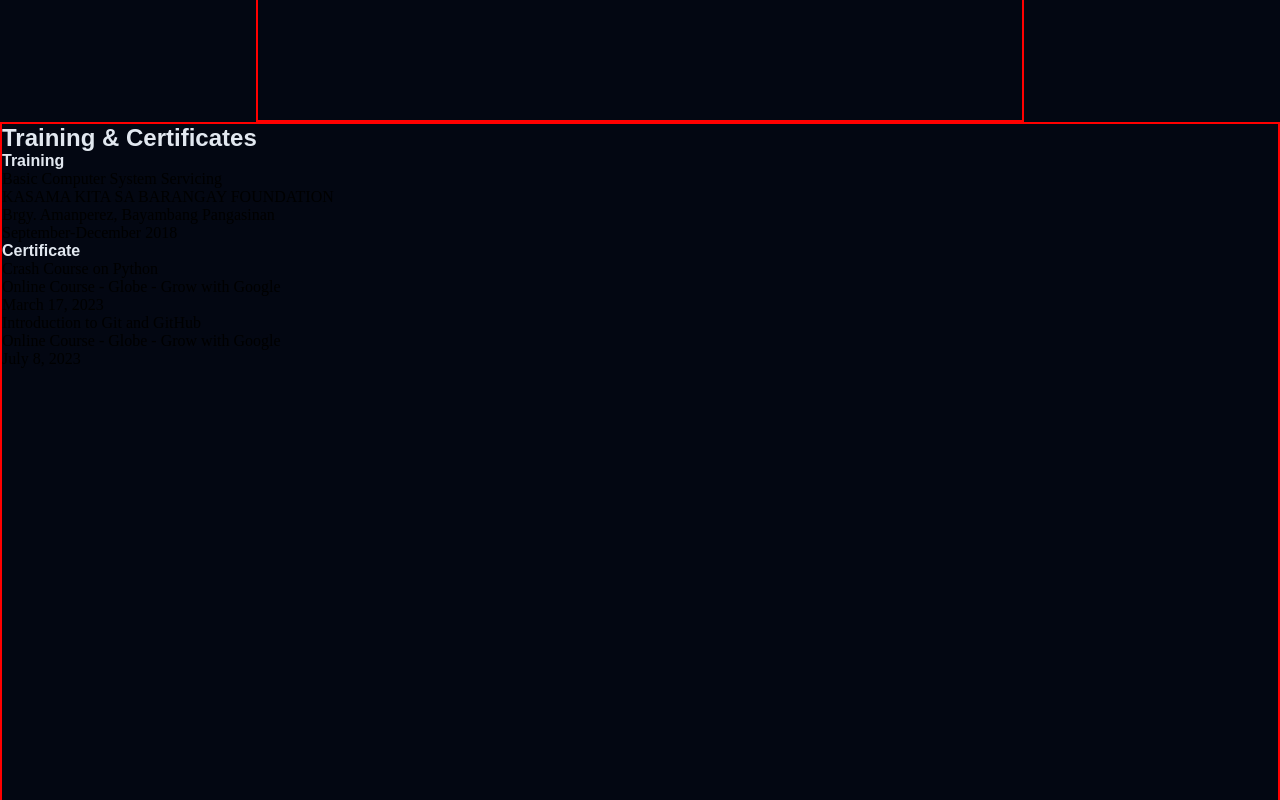
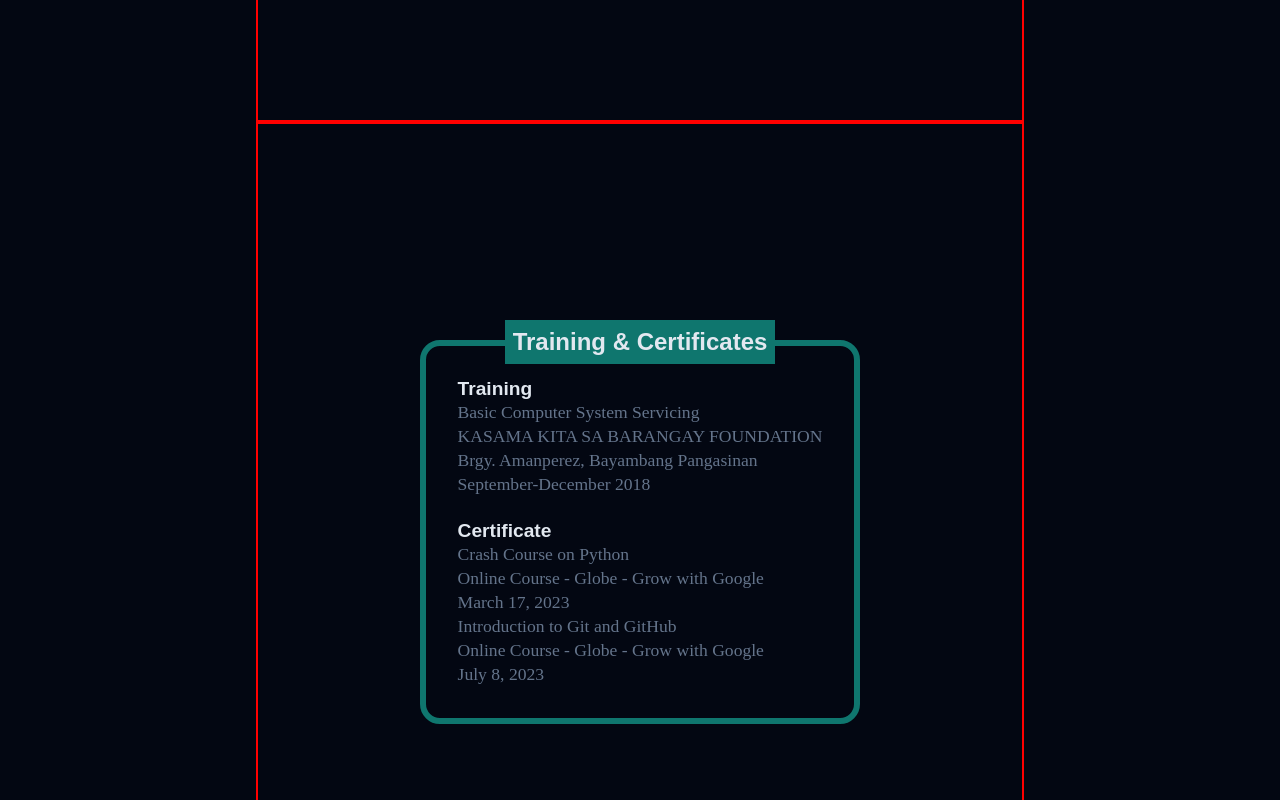
Before and after one commit to Loyds1995/Portfolio-demo, a website built with Vite: page index.html in a window 1280 px wide. Shown: the part 2360-3160 px from the top of the page. Built offline with nearby package versions, Linux system fonts and the light colour scheme; a web font is replaced by a local one.

Commit message:
create training/cert style

```diff
--- a/components/style.css
+++ b/components/style.css
@@ -31,3 +31,6 @@ h3, h4{
 h3{
   font-size: 1.5rem;
 }
+h4{
+  font-size: 1.2rem;
+}
--- a/components/training-cert.css
+++ b/components/training-cert.css
@@ -0,0 +1,35 @@
+.training-work-exp{
+display: flex;
+flex-direction: column;
+justify-content: center;
+align-items: center;
+position: relative;
+}
+
+.training-heading{
+  background: var( --cr-teal700);
+  padding: 0.5rem;
+  margin-bottom: -1.5rem;
+  z-index: 1;
+}
+
+.training-container{
+  border: 6px solid var(--cr-teal700);
+  padding: 2rem;
+  border-radius: 20px;
+  display: flex;
+  flex-direction: column;
+  gap:1.5rem;
+  flex-wrap: wrap;
+
+}
+
+
+.training-list, .certificate-list{
+  color: var(--cr-slate500);
+  list-style-type:none;
+  margin: 0;
+  padding: 0;
+  font-size: 1.1rem;
+  line-height: 1.5rem;
+}
--- a/index.html
+++ b/index.html
@@ -128,7 +128,7 @@
     </section>
 
     <!-- training and certificate section -->
-    <section class="training-work-exp">
+    <section class="training-work-exp container">
 
         <div class="training-heading">
           <h3>Training & Certificates</h3>
@@ -146,6 +146,7 @@
                 </li>
             </ul>
           </div>
+
           <div class="certificate-content">
             <h4>Certificate</h4>
             <ul class="certificate-list">
```
